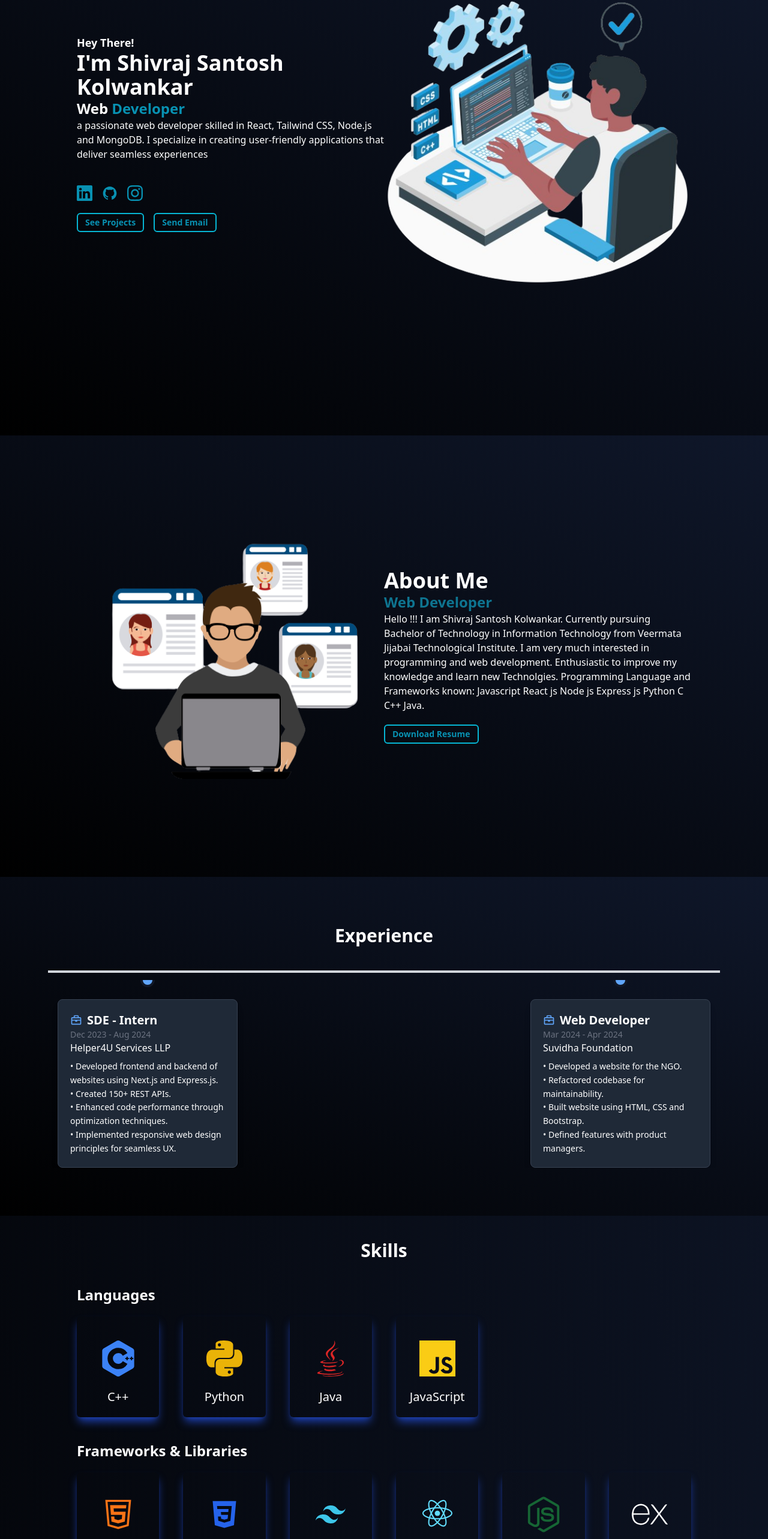
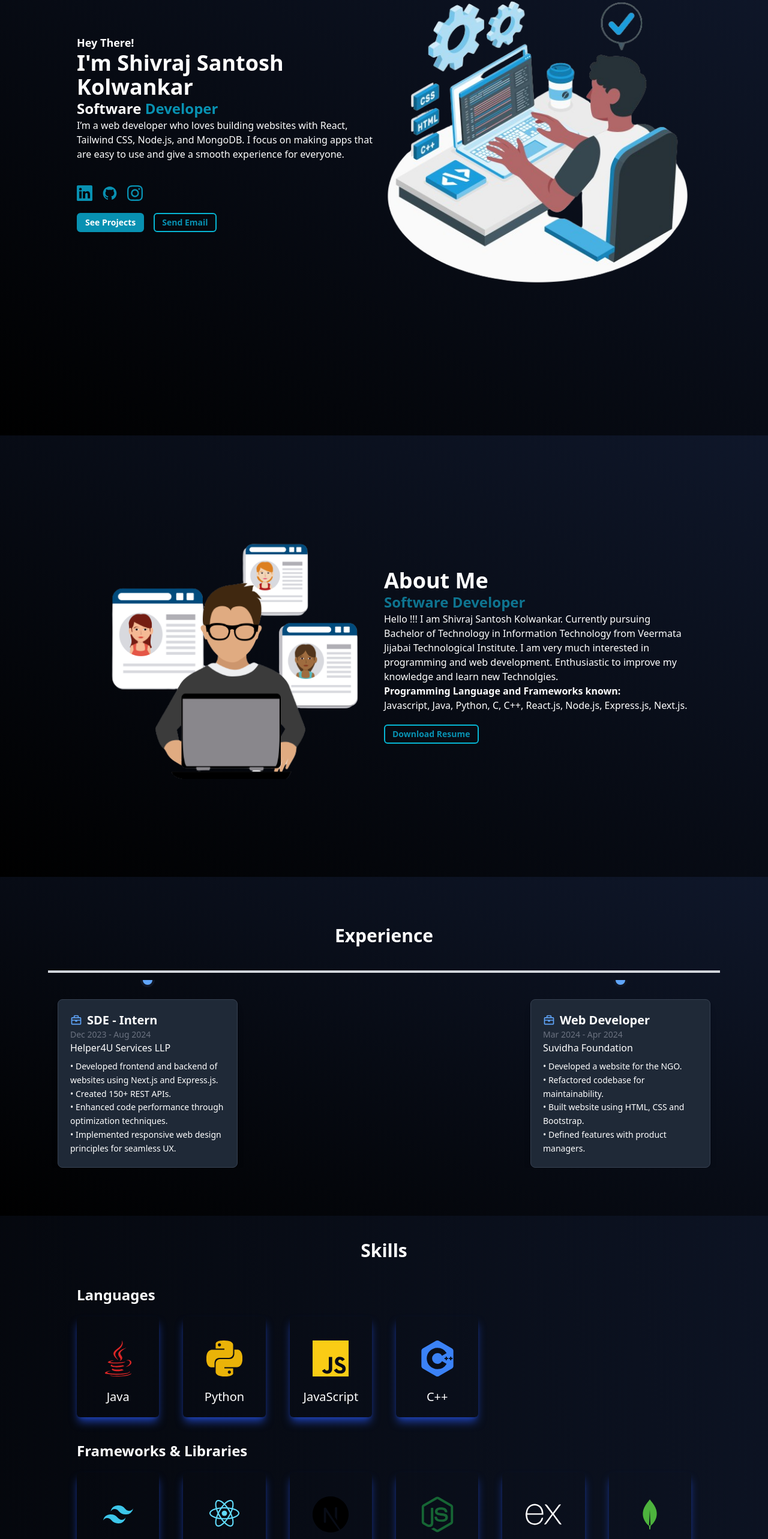
Before and after one commit to shivraj0124/Portfolio, a React (Vite) app: page / in a window 1280 px wide. Shown: the part 142-2708 px from the top of the page at 60% size. Built offline with nearby package versions, Linux system fonts and the light colour scheme.

Commit message:
'skill-updated'

```diff
--- a/src/Components/About.jsx
+++ b/src/Components/About.jsx
@@ -1,12 +1,12 @@
 import React from "react";
 import img1 from "../assets/home-image.png";
-import resume from "../assets/Shivraj_Kolwankar_Web_Developer_Resume.pdf";
+import resume from "../assets/Resume_Shivraj_Kolwankar_Software_Developer.pdf";
 import { saveAs } from "file-saver";
 import themeHook from "./ThemeContext";
 function About() {
   const { theme, changeTheme } = themeHook();
   const downloadResume = () => {
-    saveAs(resume, "Shivraj Kolwankar Web Developer Resume");
+    saveAs(resume, "Shivraj Kolwankar Software Developer Resume");
   };
   return (
     <div
@@ -19,15 +19,16 @@ function About() {
         <div className="w-[100%] flex flex-col justify-start items-start">
           <h1 className="font-bold text-4xl">About Me</h1>
           <h1 className="text-2xl  font-semibold text-cyan-700">
-            Web Developer
+            Software Developer
           </h1>
           <p>
             Hello !!! I am Shivraj Santosh Kolwankar. Currently pursuing Bachelor of Technology
             in Information Technology from Veermata Jijabai Technological Institute. I am
             very much interested in programming and web development. Enthusiastic
-            to improve my knowledge and learn new Technolgies. Programming
-            Language and Frameworks known: Javascript React js Node js Express
-            js Python C C++ Java.
+            to improve my knowledge and learn new Technolgies.
+            <p> <p className="font-bold">Programming
+            Language and Frameworks known:</p><p > Javascript, Java, Python, C, C++, React.js, Node.js, Express.js, Next.js.
+            </p></p>
           </p>
           <div className="text-sm mt-5 flex flex-row gap-4 ">
             <button
--- a/src/Components/Footer.jsx
+++ b/src/Components/Footer.jsx
@@ -3,8 +3,8 @@ import themeHook from "./ThemeContext";
 function Footer() {
   const { theme, changeTheme } = themeHook();
   return (
-      <div className='w-[100%] md:px-[10%] py-10 bg-black-900 text-white flex flex-col justify-center items-center'>
-      <h1 className={`text-2xl font-bold text-center flex flex-row justify-center items-center gap-x-2 ${theme === 'dark' ? 'text-white':'text-black'}`}><IoIosHeartEmpty className="text-red-600" /> SHIVRAJ KOLWANKAR  <IoIosHeartEmpty className="text-red-600" /></h1>
+      <div className='w-[100%] md:px-[10%] py-10 bg-black-900 text-white flex flex-col justify-center items-center bg-gradient-to-tr from-black  to-slate-900'>
+      <h1 className={`text-2xl font-bold text-center flex flex-row justify-center items-center gap-x-2 ${theme === 'dark' ? 'text-white ':'text-black'}`}><IoIosHeartEmpty className="text-red-600" /> SHIVRAJ KOLWANKAR  <IoIosHeartEmpty className="text-red-600" /></h1>
           <div className='flex flex-col justify-start  items-center w-[100%] mt-5'>
 
           </div>
--- a/src/Components/Home.jsx
+++ b/src/Components/Home.jsx
@@ -37,7 +37,9 @@ function Home() {
   return (
     <div
       className={`w-[100%] h-screen max-md:px-4 md:px-[10%] bg-transparent .bgC ${
-        theme === "dark" ? "text-white bg-gradient-to-tr from-black  to-slate-900" : "text-black inset-0 bg-gradient-to-tr from-[#c6deef] via-[#e8e8ec] to-[#a9d0eb]  "
+        theme === "dark"
+          ? "text-white bg-gradient-to-tr from-black  to-slate-900"
+          : "text-black inset-0 bg-gradient-to-tr from-[#c6deef] via-[#e8e8ec] to-[#a9d0eb]  "
       } z-[-2] max-md:pt-10`}
     >
       <div
@@ -49,12 +51,12 @@ function Home() {
           <h1 className="font-semibold text-lg">Hey There!</h1>
           <h1 className="font-bold text-4xl">I'm Shivraj Santosh Kolwankar</h1>
           <h1 className="web-dev text-2xl font-semibold">
-            Web <span className="text-cyan-600 ">{displayedText}</span>
+            Software <span className="text-cyan-600 ">{displayedText}</span>
           </h1>
           <p>
-            a passionate web developer skilled in React, Tailwind CSS, Node.js
-            and MongoDB. I specialize in creating user-friendly applications
-            that deliver seamless experiences
+            I’m a web developer who loves building websites with React, Tailwind
+            CSS, Node.js, and MongoDB. I focus on making apps that are easy to
+            use and give a smooth experience for everyone.
           </p>
           <div className="flex flex-row justify-center items-center gap-4 mt-5 md:mt-10">
             <a
@@ -90,7 +92,7 @@ function Home() {
           </div>
           <div className="text-sm mt-5 flex flex-row gap-4">
             <button
-              className="py-1 px-3 hover:bg-cyan-500 hover:text-white border-2 border-cyan-500 text-cyan-600 font-semibold rounded-md"
+              className="py-1 px-3 bg-cyan-600 text-white border-2 border-cyan-600 hover:bg-transparent font-semibold rounded-md"
               onClick={scrollToProjects}
             >
               See Projects
--- a/src/Components/Project.jsx
+++ b/src/Components/Project.jsx
@@ -9,66 +9,85 @@ import { AiFillGithub } from "react-icons/ai";
 import { BiLink } from "react-icons/bi";
 import themeHook from "./ThemeContext";
 import ProjectCard from "./ProjectCard";
-
+import polyConnectHub from "../assets/polyconnecthub.png";
 function Project() {
   const allProjects = [
     {
       id: 1,
+      ProjectName: "PolyConnectHub",
+      ProjectLink: "https://polyconnect-hub.netlify.app",
+      GithubLink: "https://github.com/shivraj0124/Polyconnecthub",
+      Image: polyConnectHub,
+      Description:
+        "This website is a digital platform for Polytechnic institutions, giving students easy access to a wide range of past projects to support learning, prevent duplicate work, and inspire new ideas.",
+      Technologies: ["React.js", "Tailwind CSS", "Express.js", "MongoDB","Python","MUI","Cloudinary"],
+    },
+    {
+      id: 2,
       ProjectName: "IT-DEPT",
       ProjectLink: "https://information-technology.netlify.app",
       GithubLink: "https://github.com/shivraj0124/it_dept_frontend",
       Image: it_dept,
       Description:
         "The website of IT Department of Government Polytechnic Mumbai, which includes all the information about department and it provides dashboard for Admin ,Faculties and Students.",
-      Technologies: ["React", "Tailwind CSS", "Node js", "MongoDB"],
+      Technologies: ["React.js", "Tailwind CSS", "Express.js", "MongoDB","Firebase","Cloudinary"],
     },
     {
-      id: 2,
+      id: 3,
       ProjectName: "ChatEase",
       ProjectLink: "https://chatease24.netlify.app",
       GithubLink: "https://github.com/shivraj0124/chatFrontend",
       Image: chatEase,
       Description:
         "ChatEase is a real-time chat app for effortless communication. Create accounts, join groups, and enjoy instant messaging with a seamless, user-friendly interface.",
-      Technologies: ["React", "Tailwind CSS", "Node js", "MongoDB","Socket.io"],
+      Technologies: [
+        "React.js",
+        "Tailwind CSS",
+        "Express.js",
+        "MongoDB",
+        "Socket.io",
+      ],
     },
     {
-      id: 3,
+      id: 4,
       ProjectName: "ByteStudy",
       ProjectLink: "https://bytestudy.netlify.app",
       GithubLink: "https://github.com/shivraj0124/ByteStudy",
       Image: byteStudy,
-      Description:"We build this website for Government Polytechnic Mumbai Students. Here we provide notes, question papers, experiments of all subjects of each semester.",
-      Technologies: ["React", "Tailwind CSS", "Node js", "MongoDB"],
+      Description:
+        "We build this website for Government Polytechnic Mumbai Students. Here we provide notes, question papers, experiments of all subjects of each semester.",
+      Technologies: ["React.js", "Tailwind CSS", "Node.js", "MongoDB"],
     },
     {
-      id: 4,
+      id: 5,
       ProjectName: "NASA AE",
       ProjectLink: "https://nasa-ae-24.netlify.app",
       GithubLink: "https://github.com/shivraj0124/NASA-AE",
       Image: nasaAE,
-      Description:"This website contains data fetch from NASA APIs. It contains Image Library by NASA and Astronomy Picture of th Day.",
-      Technologies: ["React", "Tailwind CSS"],
+      Description:
+        "This website contains data fetch from NASA APIs. It contains Image Library by NASA and Astronomy Picture of th Day.",
+      Technologies: ["React.js", "Tailwind CSS"],
     },
     {
-      id: 5,
+      id: 6,
       ProjectName: "imageGallery",
       ProjectLink: "https://img-gallery-five.vercel.app",
       GithubLink: "https://github.com/shivraj0124/ImageSearcher-App",
       Image: imageGallery,
-      Description:"This is image search app ,You can search images of nature, smartphones, computers, sports, images, etc and you can also download images.",
-      Technologies: ["React", "Bootstrap"],
+      Description:
+        "This is image search app ,You can search images of nature, smartphones, computers, sports, images, etc and you can also download images.",
+      Technologies: ["React.js", "Bootstrap"],
     },
     {
-      id: 6,
+      id: 7,
       ProjectName: "Muxic",
       ProjectLink: "https://music-app-sk.netlify.app",
       GithubLink: "https://github.com/shivraj0124/Music-App",
       Image: muxic,
-      Description:"This is a website where you can listen different types of song like Hindi, English, Marathi",
-      Technologies: ["React", "Bootstrap"],
+      Description:
+        "This is a website where you can listen different types of song like Hindi, English, Marathi",
+      Technologies: ["React.js", "Bootstrap"],
     },
-
   ];
   const { theme } = themeHook();
   return (
@@ -85,7 +104,6 @@ function Project() {
           {allProjects.map((proj, id) => {
             return <ProjectCard project={proj} />;
           })}
-
         </div>
       </div>
     </div>
--- a/src/Components/ProjectCard.jsx
+++ b/src/Components/ProjectCard.jsx
@@ -15,8 +15,8 @@ function ProjectCard({ project }) {
     <motion.div
       className={`z-0 flex flex-col justify-between gap-2 p-4 rounded-xl shadow-xl  ${
         theme === "dark"
-          ? "border border-gray-800  bg-gradient-to-b from-black to-slate-900 "
-          : "border inset-0 bg-gradient-to-bl from-[#83bee9] via-[#e8e8ec] to-[#a6d6f8]  "
+          ? "border border-gray-800  bg-gradient-to-b from-black to-slate-900 hover:bg-gradient-to-t"
+          : "border inset-0 bg-gradient-to-bl from-[#83bee9] via-[#e8e8ec] to-[#a6d6f8]  hover:bg-gradient-to-t"
       }`}
       ref={divfade}
       variants={fade}
@@ -83,7 +83,7 @@ function ProjectCard({ project }) {
         <div className="flex flex-wrap text-[12px]  gap-1">
           {project?.Technologies?.map((technology, id) => {
             return (
-              <div className="p-1 px-2 border border-gray-600 rounded-md w-max">
+              <div className="p-1 px-2 border border-gray-600 rounded-md w-max hover:border-cyan-500">
                 {technology}
               </div>
             );
--- a/src/Components/Skills.jsx
+++ b/src/Components/Skills.jsx
@@ -1,42 +1,112 @@
-import React from 'react';
-import { AiOutlineHtml5 } from 'react-icons/ai';
-import { FaNodeJs,FaJava } from 'react-icons/fa';
-import { SiExpress, SiJavascript, SiPython,SiC, SiCplusplus, SiGit, SiGithub, SiVisualstudiocode } from 'react-icons/si';
-import { BiLogoCss3, BiLogoTailwindCss, BiLogoReact, BiLogoMongodb } from 'react-icons/bi';
-import { GrMysql } from 'react-icons/gr';
-import themeHook from './ThemeContext';
+import React from "react";
+import { AiOutlineHtml5 } from "react-icons/ai";
+import { FaNodeJs, FaJava } from "react-icons/fa";
+import {
+  SiExpress,
+  SiJavascript,
+  SiPython,
+  SiC,
+  SiCplusplus,
+  SiGit,
+  SiGithub,
+  SiVisualstudiocode,
+  SiNextdotjs
+} from "react-icons/si";
+import {
+  BiLogoCss3,
+  BiLogoTailwindCss,
+  BiLogoReact,
+  BiLogoMongodb,
+} from "react-icons/bi";
+
+import { GrMysql } from "react-icons/gr";
+import themeHook from "./ThemeContext";
 // import './Skills.css';
 
 const skillsData = [
   {
-    category: 'Languages',
+    category: "Languages",
     skills: [
-
-      { name: 'C++', icon: <SiCplusplus size={60} className="text-blue-500" />, desc: 'Object-oriented programming language' },
-      { name: 'Python', icon: <SiPython size={60} className="text-yellow-500" />, desc: 'High-level, versatile programming language' },
-      { name: 'Java', icon: <FaJava size={60} className="text-red-600" />, desc: 'Popular for enterprise applications' },
-      { name: 'JavaScript', icon: <SiJavascript size={60} className="text-yellow-400" />, desc: 'Language of the web' },
+      {
+        name: "Java",
+        icon: <FaJava size={60} className="text-red-600" />,
+        desc: "Popular for enterprise applications",
+      },
+      {
+        name: "Python",
+        icon: <SiPython size={60} className="text-yellow-500" />,
+        desc: "High-level, versatile programming language",
+      },
+      {
+        name: "JavaScript",
+        icon: <SiJavascript size={60} className="text-yellow-400" />,
+        desc: "Language of the web",
+      },
+      {
+        name: "C++",
+        icon: <SiCplusplus size={60} className="text-blue-500" />,
+        desc: "Object-oriented programming language",
+      },
     ],
   },
   {
-    category: 'Frameworks & Libraries',
+    category: "Frameworks & Libraries",
     skills: [
-      { name: 'HTML', icon: <AiOutlineHtml5 size={60} className="text-orange-500" />, desc: 'Markup language for web development' },
-      { name: 'CSS', icon: <BiLogoCss3 size={60} className="text-blue-600" />, desc: 'Styling language for web pages' },
-      { name: 'Tailwind', icon: <BiLogoTailwindCss size={60} className="text-[#3dc6e9]" />, desc: 'Utility-first CSS framework' },
-      { name: 'React', icon: <BiLogoReact size={60} className="text-[#61DBFB]" />, desc: 'JavaScript library for UI development' },
-      { name: 'Node.js', icon: <FaNodeJs size={60} className="text-green-800" />, desc: 'JavaScript runtime for backend development' },
-      { name: 'Express', icon: <SiExpress size={60} />, desc: 'Minimalist Node.js framework' },
-      { name: 'MongoDB', icon: <BiLogoMongodb size={60} className="text-[#4DB33D]" />, desc: 'NoSQL document-based database' },
-      { name: 'MySQL', icon: <GrMysql size={60} className="text-[#2ba2af]" />, desc: 'Relational database management system' },
+      {
+        name: "Tailwind",
+        icon: <BiLogoTailwindCss size={60} className="text-[#3dc6e9]" />,
+        desc: "Utility-first CSS framework",
+      },
+      {
+        name: "React",
+        icon: <BiLogoReact size={60} className="text-[#61DBFB]" />,
+        desc: "JavaScript library for UI development",
+      },
+      {
+        name: "Next.js",
+        icon: <SiNextdotjs size={60} className="text-black dark:text-white" />,
+        desc: "React-based JavaScript framework.",
+      },
+      {
+        name: "Node.js",
+        icon: <FaNodeJs size={60} className="text-green-800" />,
+        desc: "JavaScript runtime for backend development",
+      },
+      {
+        name: "Express",
+        icon: <SiExpress size={60} />,
+        desc: "Minimalist Node.js framework",
+      },
+      {
+        name: "MongoDB",
+        icon: <BiLogoMongodb size={60} className="text-[#4DB33D]" />,
+        desc: "NoSQL document-based database",
+      },
+      {
+        name: "MySQL",
+        icon: <GrMysql size={60} className="text-[#2ba2af]" />,
+        desc: "Relational database management system",
+      },
     ],
   },
   {
-    category: 'Tools',
+    category: "Tools",
     skills: [
-      { name: 'Git', icon: <SiGit size={60} className="text-red-600" />, desc: 'Version control system' },
-      { name: 'GitHub', icon: <SiGithub size={60} className="text-gray-900" />, desc: 'Code hosting platform' },
-      { name: 'VS Code', icon: <SiVisualstudiocode size={60} className="text-blue-500" />, desc: 'Code editor by Microsoft' },
+      {
+        name: "Git",
+        icon: <SiGit size={60} className="text-red-600" />,
+        desc: "Version control system",
+      },
+      {
+        name: "GitHub",
+        icon: <SiGithub size={60} className="text-gray-900" />,
+        desc: "Code hosting platform",
+      },
+      {
+        name: "VS Code",
+        icon: <SiVisualstudiocode size={60} className="text-blue-500" />,
+        desc: "Code editor by Microsoft",
+      },
     ],
   },
 ];
@@ -44,21 +114,33 @@ const skillsData = [
 function Skills() {
   const { theme } = themeHook();
   return (
-    <div className={`w-full max-md:px-4 md:px-[10%] py-10 ${theme === 'dark' ? 'text-white' : 'text-black'}`} id='skills'>
-      <div className='flex flex-col justify-center items-center'>
-        <h1 className='font-bold text-3xl'>Skills</h1>
-        <div className='py-10 flex flex-col gap-10 w-full'>
+    <div
+      className={`w-full max-md:px-4 md:px-[10%] py-10 ${
+        theme === "dark" ? "text-white" : "text-black"
+      }`}
+      id="skills"
+    >
+      <div className="flex flex-col justify-center items-center">
+        <h1 className="font-bold text-3xl">Skills</h1>
+        <div className="py-10 flex flex-col gap-10 w-full">
           {skillsData.map((category, index) => (
             <div key={index}>
-              <h2 className='text-2xl font-semibold mb-5'>{category.category}</h2>
-              <div className='grid grid-cols-6 max-md:grid-cols-2 max-[300px]:grid-cols-1 max-lg:grid-cols-3 gap-10 text-center'>
+              <h2 className="text-2xl font-semibold mb-5">
+                {category.category}
+              </h2>
+              <div className="grid grid-cols-6 max-md:grid-cols-2 max-[300px]:grid-cols-1 max-lg:grid-cols-3 gap-10 text-center">
                 {category.skills.map((skill, i) => (
-                  <div key={i} className={`skill-card flex flex-col items-center rounded-md w-full px-10 py-5 skill-div cursor-pointer ${theme === 'dark' ? 'shadow-lg shadow-blue-800' : ''}`}>
-                    <div className='skill-card-inner'>
-                      <div className='skill-card-front'>{skill.icon}</div>
-                      <div className='skill-card-back'>{skill.desc}</div>
+                  <div
+                    key={i}
+                    className={`skill-card flex flex-col items-center rounded-md w-full px-10 py-5 skill-div cursor-pointer ${
+                      theme === "dark" ? "shadow-lg shadow-blue-800" : ""
+                    }`}
+                  >
+                    <div className="skill-card-inner">
+                      <div className="skill-card-front">{skill.icon}</div>
+                      <div className="skill-card-back">{skill.desc}</div>
                     </div>
-                    <h2 className='text-xl '>{skill.name}</h2>
+                    <h2 className="text-xl ">{skill.name}</h2>
                   </div>
                 ))}
               </div>
```
Also changed, not shown: src/assets/polyconnecthub.png (added), 1 other file (tests, documents, lock files or other folders).
